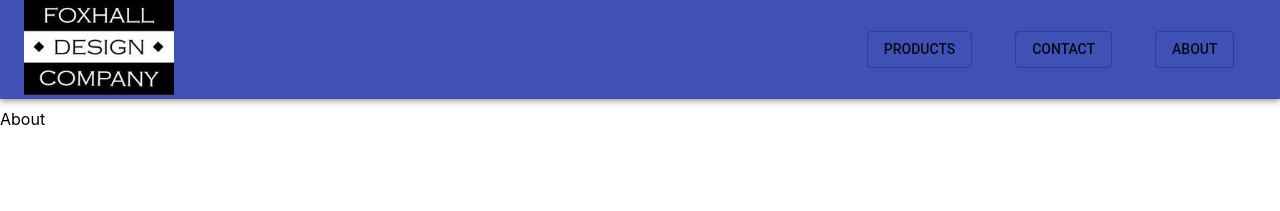
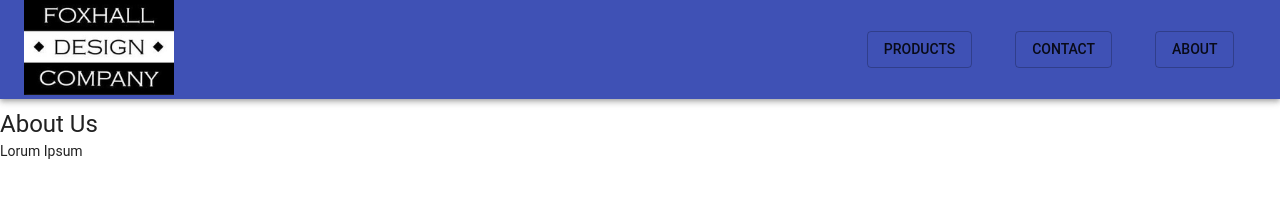
Before and after one commit to SuttonAshby/foxhallDesignCompany, a React (Create React App) app: page /about in a window 1280 px wide. Shown: the top 211 px of the page. Built offline with nearby package versions, Linux system fonts and the light colour scheme.

Commit message:
updating about page

```diff
--- a/src/AboutPage.js
+++ b/src/AboutPage.js
@@ -1,11 +1,23 @@
 import React from 'react';
-
+import Typography from '@material-ui/core/Typography';
+import Grid from '@material-ui/core/Grid';
 
 const AboutPage = () => {
     return (
-        <div>
-            About
-        </div>
+        <Grid container>
+            <Grid item>
+                <Typography
+                    variant="h5"
+                    align="left">
+                    About Us
+                </Typography>
+                <Typography
+                    variant="body1"
+                    align="left">
+                    Lorum Ipsum
+                </Typography>
+            </Grid>
+        </Grid>
     )
 }
 
```
